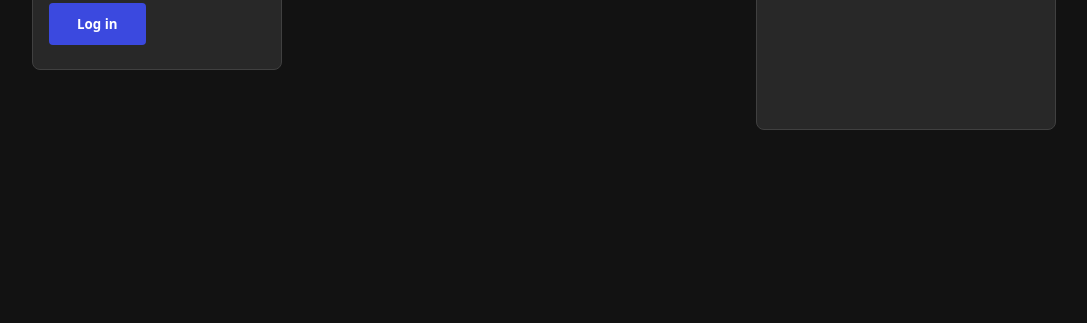
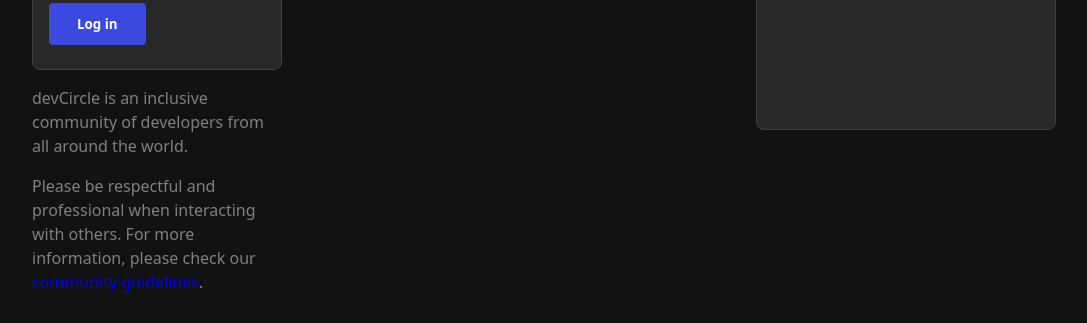
Before and after one commit to EthanL818/dev-circle, a Next.js app: page / in a window 1280 px wide. Shown: the part 476-799 px from the top of the page, without its empty margins (96-1183 px from the left). Built offline with nearby package versions, Linux system fonts and the light colour scheme; no server answers; the database is empty.

Commit message:
fixed styling on textarea, likes, and added disclaimer

```diff
--- a/components/SideCard.js
+++ b/components/SideCard.js
@@ -6,14 +6,35 @@ import { UserContext } from "../lib/context";
 export default function SideCard() {
   const { user, username } = useContext(UserContext);
 
+  function CommunityMessage() {
     return (
+      <div>
+        <p className="comment">
+          devCircle is an inclusive community of developers from all around the
+          world.
+        </p>
+
+        <p className="comment">
+          Please be respectful and professional when interacting with others.
+          For more information, please check our{" "}
+          <a style={{ color: "blue" }} href="/guidelines">
+            community guidelines
+          </a>
+          .
+        </p>
+      </div>
+    );
+  }
+
+  return (
+    <div className="card-container" style={{ width: "250px" }}>
       <div className="card-side">
         {!username ? (
           <>
             <h2>For students, by students.</h2>
             <p className="card-text">
-            Welcome to <span style={{ fontWeight: "bold" }}>devCircle</span>, a
-            platform where likeminded students can share what they've been
+              Welcome to <span style={{ fontWeight: "bold" }}>devCircle</span>,
+              a platform where likeminded students can share what they've been
               working on, find inspiration, and collectively improve themselves.
               <br />
               <br />
@@ -31,8 +52,8 @@ export default function SideCard() {
               <span style={{ fontWeight: "bold" }}>devCircle</span>!
               <br />
               <br />
-            We're excited to have you back. Dive into the latest projects, share
-            your insights, and see what your peers have been up to.
+              We're excited to have you back. Dive into the latest projects,
+              share your insights, and see what your peers have been up to.
               <br />
               <br />
               Ready to contribute? Start by writing a post.
@@ -43,5 +64,7 @@ export default function SideCard() {
           </>
         )}
       </div>
+      <CommunityMessage />
+    </div>
   );
 }
--- a/components/SuggestionBar.js
+++ b/components/SuggestionBar.js
@@ -87,7 +87,7 @@ export default function SuggestionBar({ postRef }) {
         </p>
 
         <form onSubmit={handleSubmit} autocomplete="off">
-          <div className="messageBox">
+          <div className="messageBox suggestion">
             <textarea
               required=""
               placeholder="Send a suggestion..."
--- a/components/UserProfile.js
+++ b/components/UserProfile.js
@@ -70,7 +70,7 @@ export default function UserProfile({ user, setUser, admin }) {
 
               <h2>Edit User Description</h2>
               <textarea
-                className="messageBox description-input"
+                className="messageBox description description-input"
                 type="text"
                 maxlength="250"
                 value={description}
--- a/pages/[username]/[slug].js
+++ b/pages/[username]/[slug].js
@@ -126,7 +126,7 @@ export default function Post(props) {
 
       <div className="card-container">
         <UserCard username={post.username} />
-        <aside className="user-card">
+        <aside className="user-card" style={{ width: "100%" }}>
           <div className="card-content">
             <p>
               <strong>{post.likeCount || 0} 👍</strong>
--- a/styles/globals.css
+++ b/styles/globals.css
@@ -14,6 +14,7 @@
 textarea {
   font-family: inherit;
   font-size: inherit;
+  resize: none;
 }
 
 html,
@@ -538,6 +539,12 @@ input[type="file"] {
   align-items: center; /* optional, to center the items */
 }
 
+.comment {
+  line-height: 1.5rem;
+  justify-content: center;
+  color: gray;
+}
+
 .list-content {
   display: flex;
   justify-content: center;
@@ -587,7 +594,8 @@ input[type="file"] {
 
 .messageBox {
   width: 100%;
-  height: fit-content;
+  min-height: fit-content;
+  height: 2rem;
   text-wrap: wrap;
   display: flex;
   align-items: center;
@@ -597,6 +605,15 @@ input[type="file"] {
   border-radius: 10px;
   border: 1px solid rgb(63, 63, 63);
 }
+
+.messageBox.suggestion {
+  height: 5rem;
+}
+
+.messageBox.description {
+  height: 5rem;
+}
+
 .messageBox:focus-within {
   border: 1px solid rgb(110, 110, 110);
 }
@@ -692,7 +709,6 @@ input[type="file"] {
   width: 400px;
   display: flex;
   flex-direction: column; /* Flexbox for the content */
-
 }
 
 .user-card h1 {
```
Lines whose indentation alone changed are shown as unchanged.
